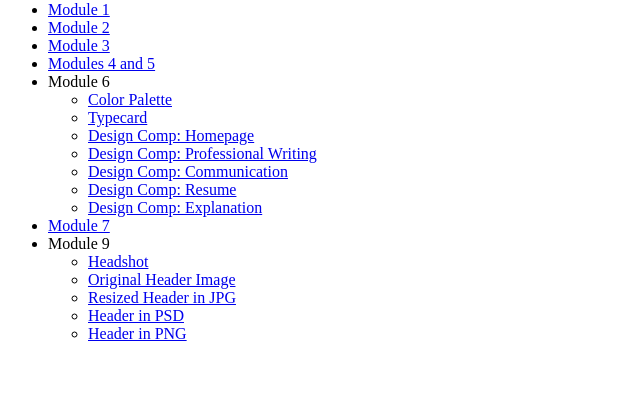
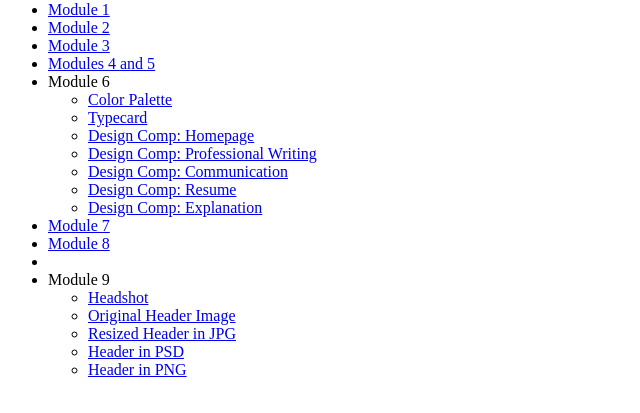
Before and after one commit to emalieparsons/Home, a plain HTML site: page index.html in a window 1280 px wide. Shown: the part 79-492 px from the top of the page, without its empty margins (0-640 px from the left). Drawn offline with Linux system fonts and the light colour scheme.

Commit message:
Module 8 added

```diff
--- a/index.html
+++ b/index.html
@@ -30,6 +30,7 @@
     		<li><a href="module6_explination.docx"> Design Comp: Explanation</a></li>
     	</ul>
     	<li><a href="module7.pdf">Module 7</a></li>
+    	<li><a href="module8.pdf">Module 8</a><li>
     	<li> Module 9 </li>
     	<ul>
     		<li><a href="module9_resized_headshot.jpg"> Headshot</a></li>
```
Also changed, not shown: 1 other file.
